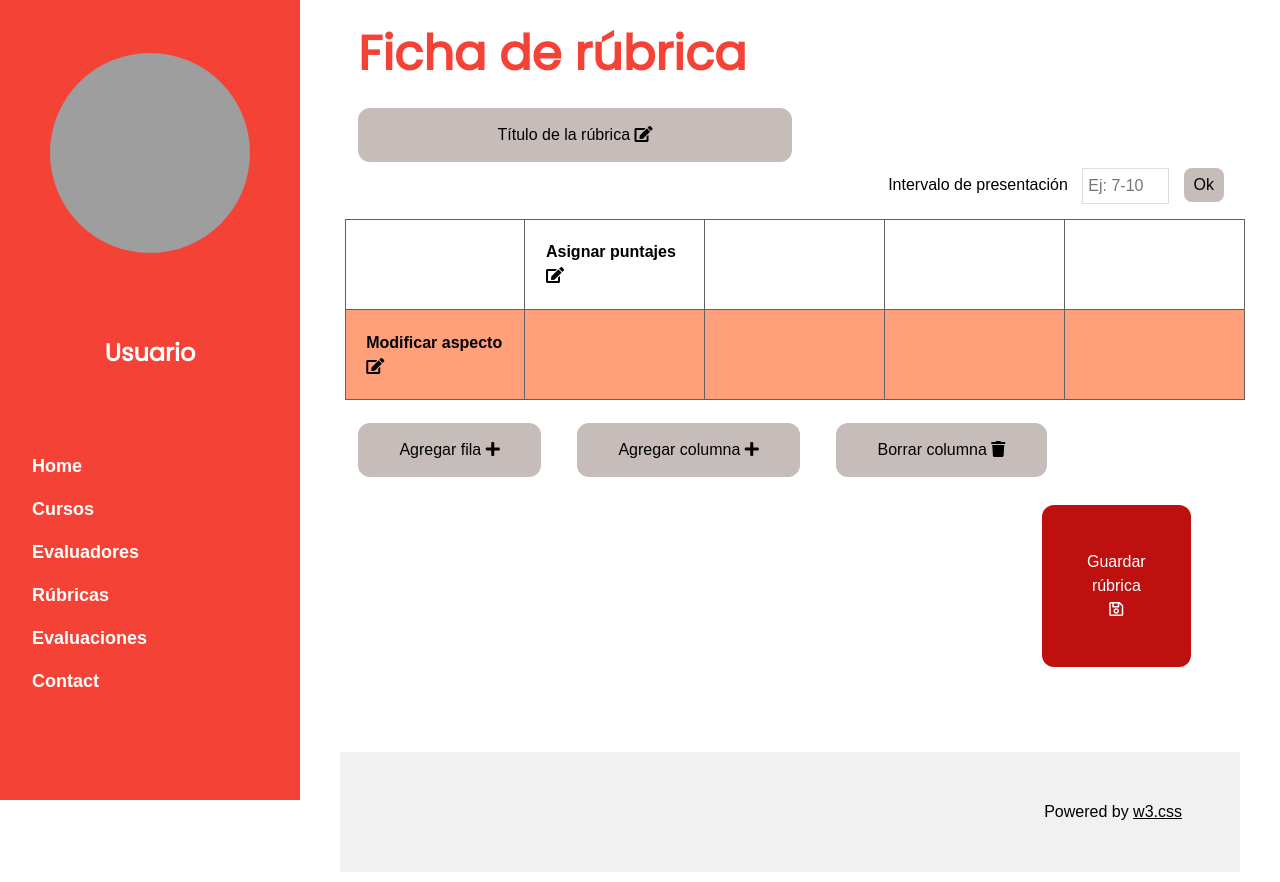
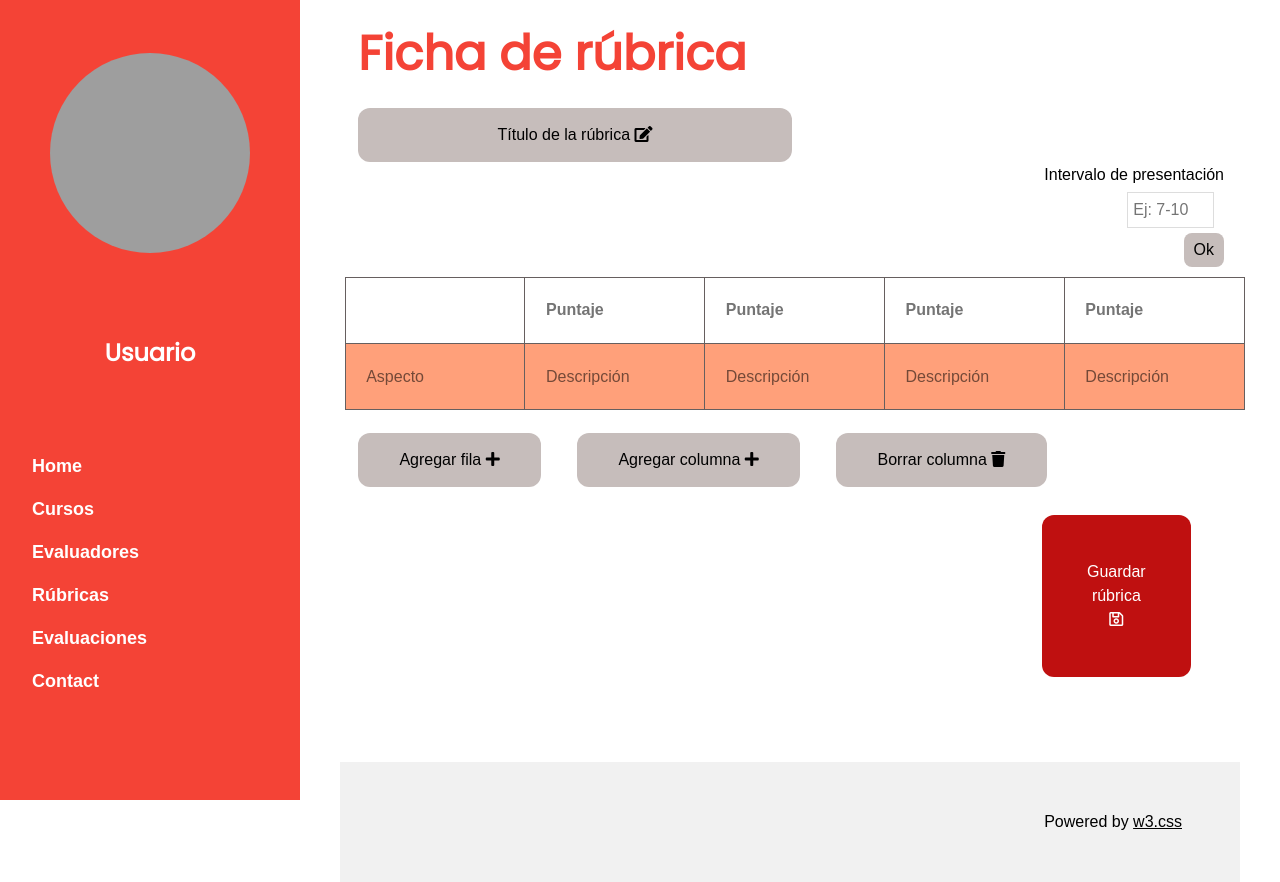
Before and after one commit to DCC-CC4401/2019-1-yet-another-quality-commit-T4, a Django app: page /rub/ficha/a in a window 1280 px wide; the page is wider, and only the part inside the window is pictured. Run offline with Django 3.2, Linux system fonts and the light colour scheme; some libraries are stand-ins or nearby versions; grey boxes are pictures that could not be loaded.

Commit message:
ficha de rubrica admin

```diff
--- a/templates/FichasRubricas/FichaRubricaAdministrador.html
+++ b/templates/FichasRubricas/FichaRubricaAdministrador.html
@@ -145,24 +145,26 @@ body {font-size:16px;}
     </style>
   </head>
   <body>
+  <form action="" onkeydown="return event.key != 'Enter';">
   <table id="rubric">
     <tr>
       <th></th>
-      <th>Asignar puntajes    <i class="fas fa-edit"></i></th>
-      <th></th>
-      <th></th>
-      <th></th>
+      <th><input type="text" class="form-control" placeholder="Puntaje" /><!--Asignar puntajes    <i class="fas fa-edit"></i> --></th>
+      <th><input type="text" class="form-control" placeholder="Puntaje"/></th>
+      <th><input type="text" class="form-control"  placeholder="Puntaje"/></th>
+      <th><input type="text" class="form-control"  placeholder="Puntaje"/></th>
     </tr>
     <tr>
-      <td><b>Modificar aspecto  <i class="fas fa-edit"></i></b></td>
-      <td></td>
-      <td></td>
-      <td></td>
-      <td></td>
+      <td><input type="text" class="form-control" placeholder="Aspecto" /><!--<b>Modificar aspecto  <i class="fas fa-edit"></i></b>--></td>
+      <td><input type="text" class="form-control" placeholder="Descripción" /></td>
+      <td><input type="text" class="form-control" placeholder="Descripción"/></td>
+      <td><input type="text" class="form-control"placeholder="Descripción" /></td>
+      <td><input type="text" class="form-control" placeholder="Descripción"/></td>
     </tr>
 
   </table>
   </body>
+</form>
 
   <div>
     <head>
@@ -184,6 +186,11 @@ body {font-size:16px;}
         .btn-group .button { border-radius: 12px;}
 
         .btn-group .button:hover { background-color: #FFA07A; }
+
+        input {display: block; padding: 0; margin: 0; border: 0; width: 100%; background: transparent;
+        }
+
+
 
       </style>
     </head>
@@ -235,16 +242,15 @@ body {font-size:16px;}
 function addRow(){
 var table = document.getElementById("rubric");
 var row = table.insertRow(-1);
-for(var i=0;i<calculateCells()-1;i++){
-  row.insertCell(i);
+var aspectCell = row.insertCell(0);
+aspectCell.innerHTML = '<input type="text" class="form-control" placeholder="Aspecto" />';
+for(var i=1;i<calculateCells()-1;i++){
+  var cell = row.insertCell(i);
+  cell.innerHTML = '<input type="text" class="form-control" placeholder="Descripción" />';
 }
-
 var cellIndex=calculateCells()-1;
 var rowIndex = document.getElementById("rubric").rows.length;
-
-
 var tsh = row.insertCell(cellIndex);
-
 tsh.innerHTML='Borrar Fila <span style="color:red;" onclick="deleteRow('+rowIndex+ ')" id=' +rowIndex+ ' ><i class="fa fa-trash" aria-hidden="true"></i></span> ';
 console.log("agregando nueva fila");
 }
@@ -259,8 +265,11 @@ function calculateCells(){
   return max;
 }
 function deleteRow(index){
-  console.log('eliminar fila' +(index-1));
-  document.getElementById("rubric").deleteRow(index-1);
+  var confirmation = confirm('¿Segurx?')
+  if(confirmation){
+    console.log('eliminar fila' +(index-1));
+    document.getElementById("rubric").deleteRow(index-1);
+  }
 }
 
 // Script to open and close sidebar
```
